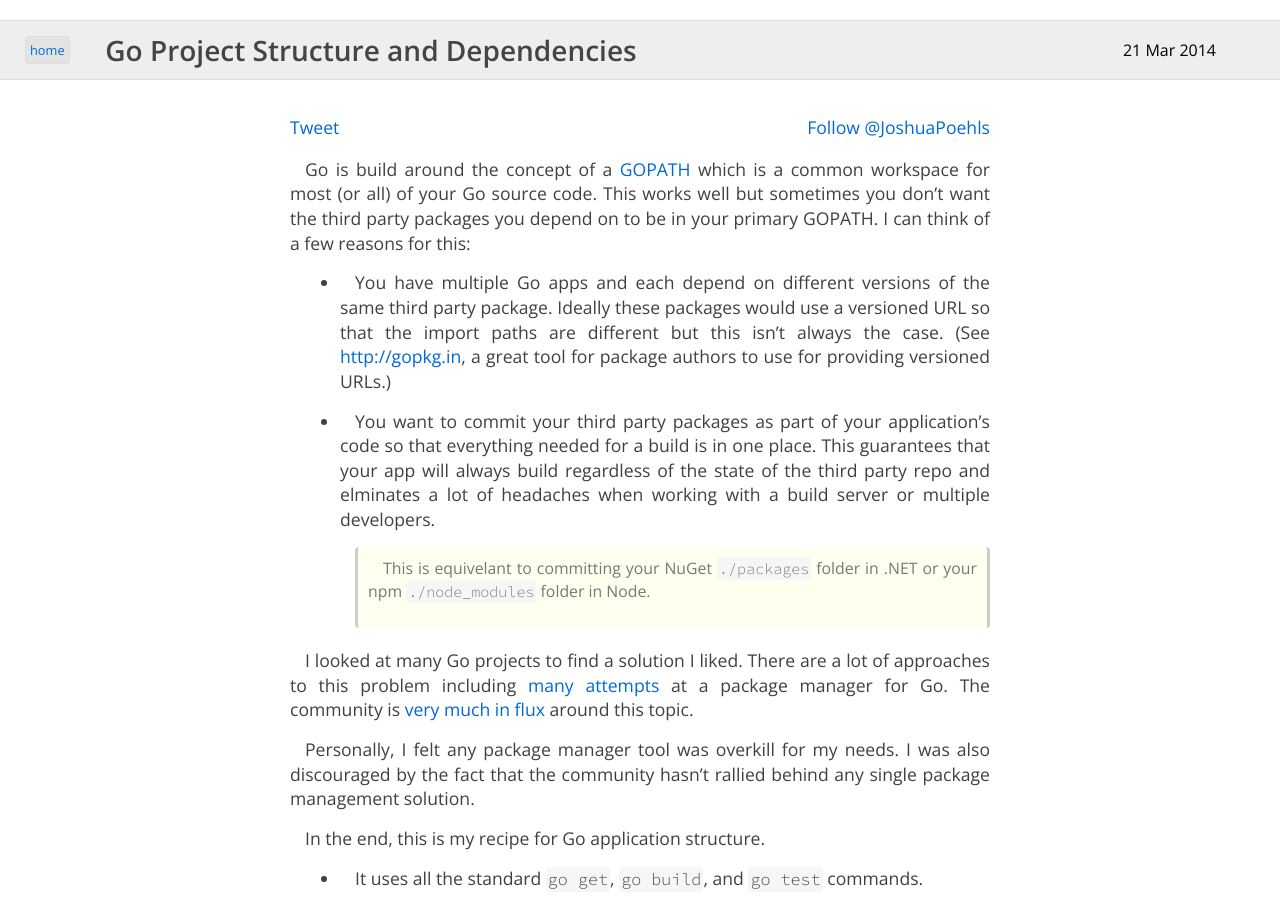
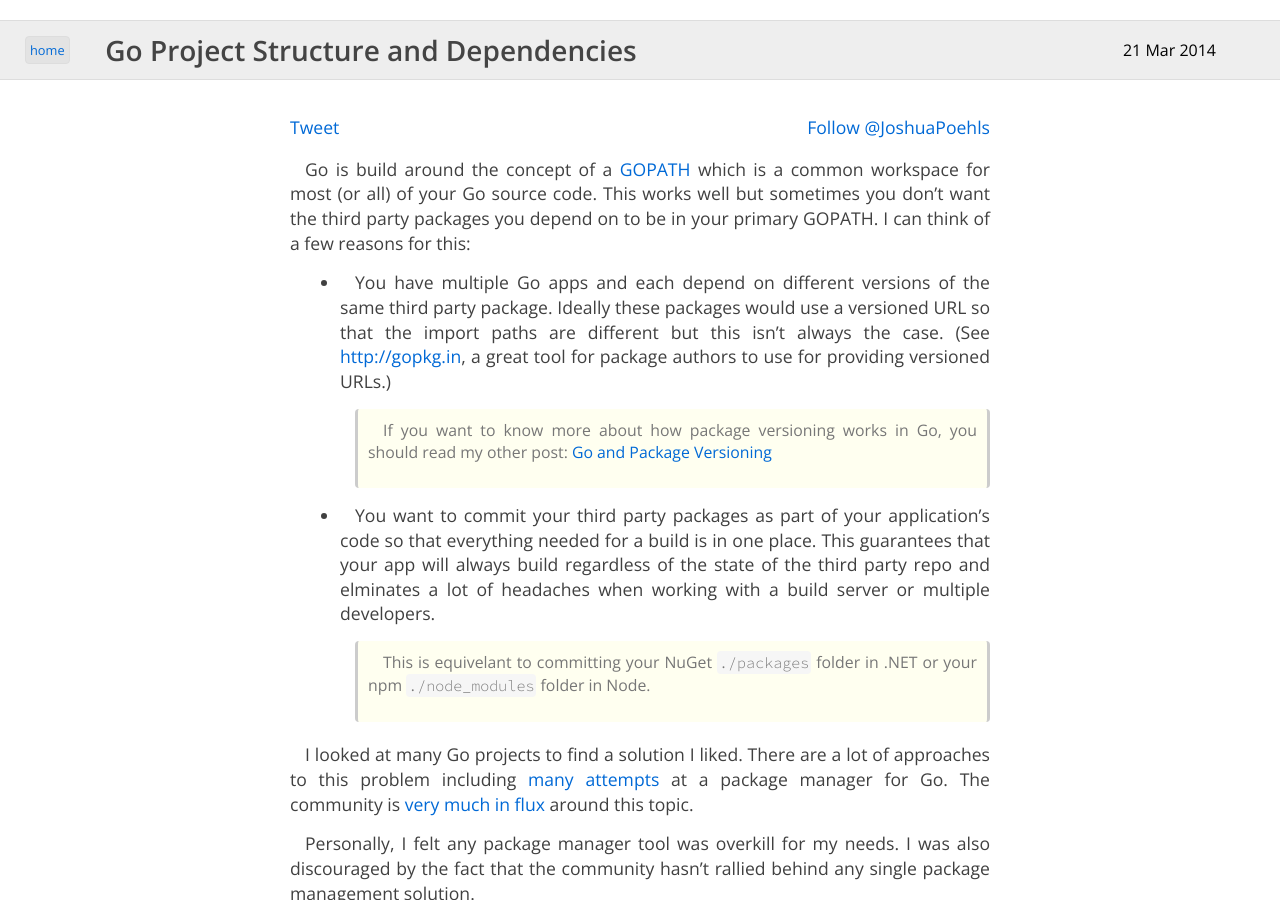
Before and after one commit to jpoehls/zduck.com, a Jekyll site: the page built from _posts/2014/2014-03-21-go-project-structure-and-dependencies.md, in a window 1280 px wide and 900 px high. Built offline with Jekyll 4.4.1, drawn with Linux system fonts in a browser that asks for light colours; Markdown is read by kramdown in place of the engine named in the settings; comment, search, counter and statistics services are not loaded.

Commit message:
Added cross post link.

```diff
--- a/_posts/2014/2014-03-21-go-project-structure-and-dependencies.md
+++ b/_posts/2014/2014-03-21-go-project-structure-and-dependencies.md
@@ -8,6 +8,8 @@ description: "My KISS recipe for organizing your Go project files and managing d
 Go is build around the concept of a [GOPATH][gopath] which is a common workspace for most (or all) of your Go source code. This works well but sometimes you don't want the third party packages you depend on to be in your primary GOPATH. I can think of a few reasons for this:
 
 - You have multiple Go apps and each depend on different versions of the same third party package. Ideally these packages would use a versioned URL so that the import paths are different but this isn't always the case. (See [http://gopkg.in](http://gopkg.in), a great tool for package authors to use for providing versioned URLs.)
+
+	> If you want to know more about how package versioning works in Go, you should read my other post: [Go and Package Versioning]({{site.url}}/2014/go-and-package-versioning)
 
 - You want to commit your third party packages as part of your application's code so that everything needed for a build is in one place. This guarantees that your app will always build regardless of the state of the third party repo and elminates a lot of headaches when working with a build server or multiple developers.
 
```
